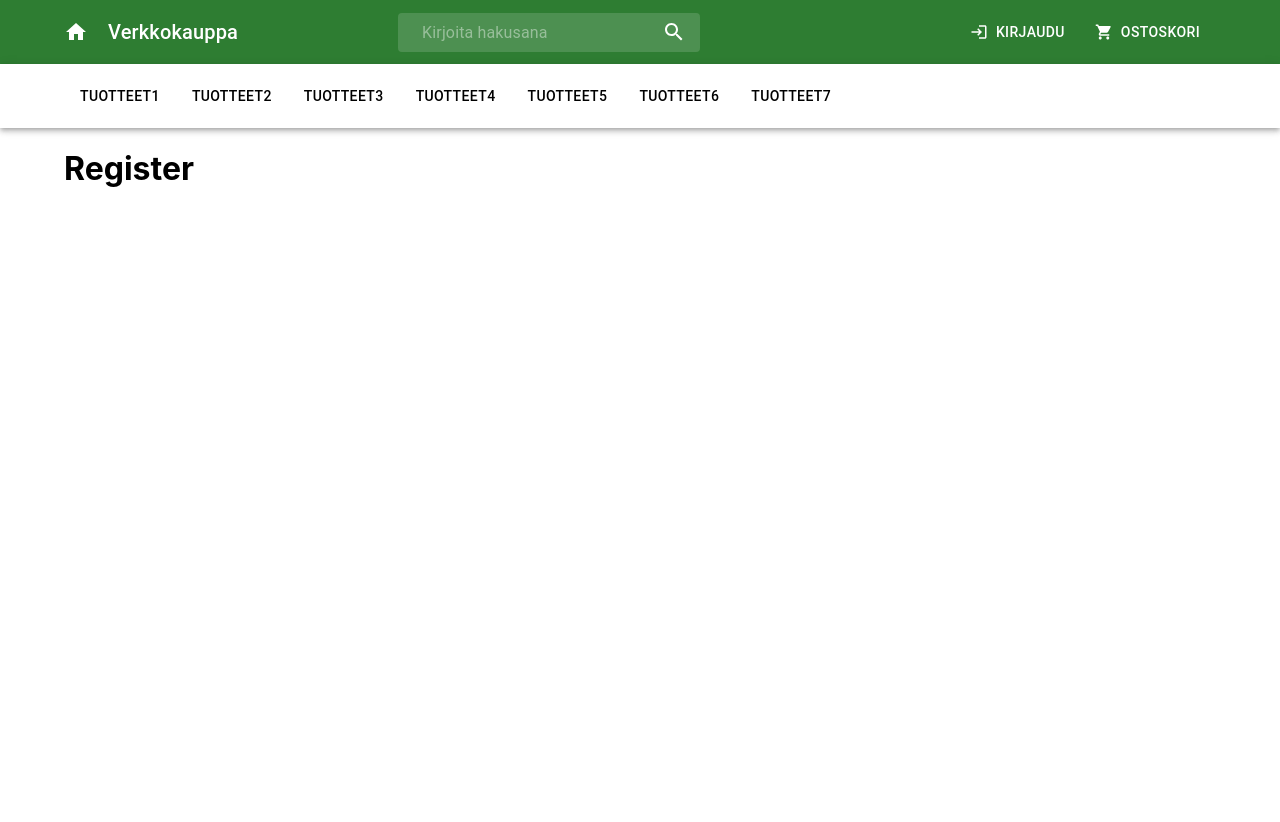
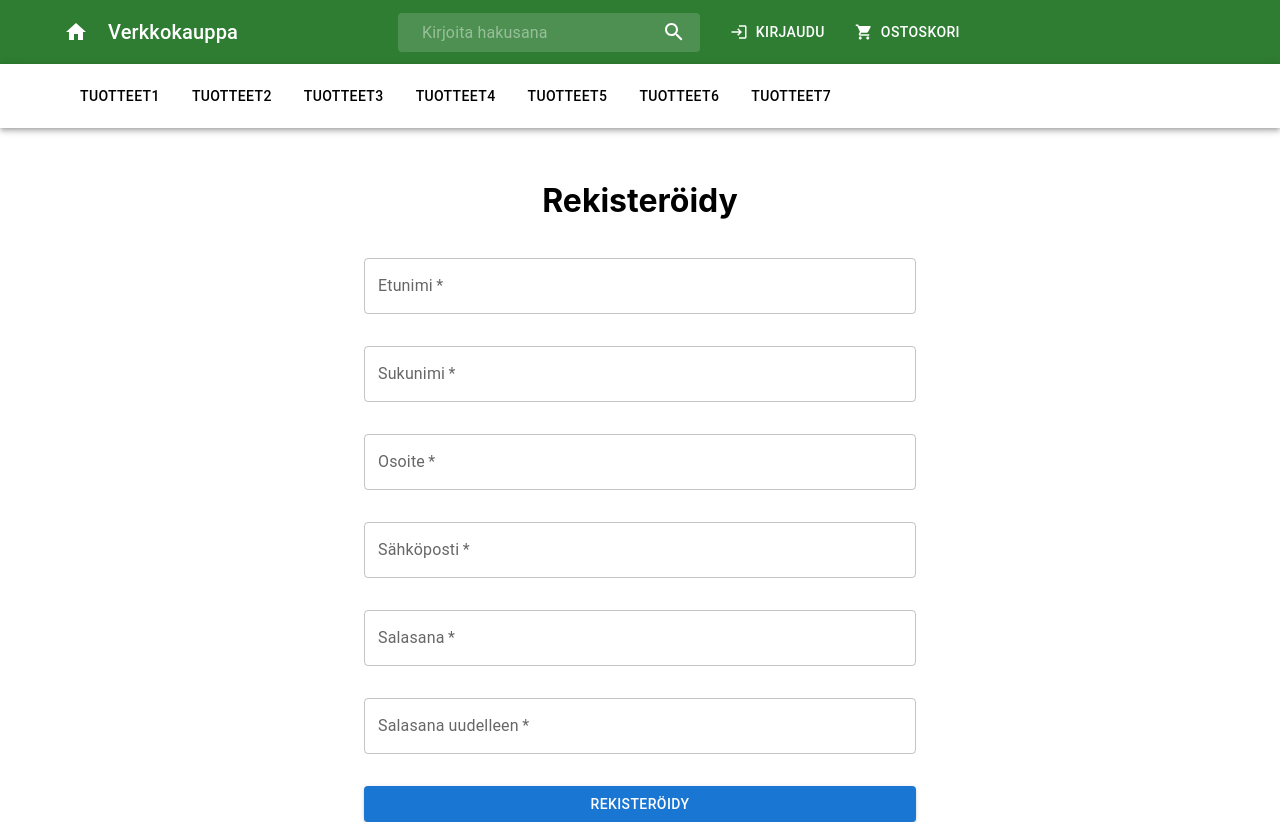
Before and after one commit to TaneliSaa/Hommia, a React (Create React App) app: page /Register in a window 1280 px wide. Before the commit the page ends 800 px from the top, so only its background shows below. Built offline with nearby package versions, Linux system fonts and the light colour scheme.

Commit message:
Päivitystä

```diff
--- a/src/App.js
+++ b/src/App.js
@@ -8,6 +8,7 @@ import { ShoppingCart } from './components/ShoppingCart';
 
 //Tänne muut importit esimerkiksi router yms.
 import {Routes, Route} from 'react-router-dom';
+import { ForgottenPassword } from './components/ForgottenPassword';
 
 function App() {
 
@@ -28,6 +29,7 @@ function App() {
         <Route path='Register' element={<Register />} />
         <Route path='Login' element={<Login />} />
         <Route path='ShoppingCart' element={<ShoppingCart />} />
+        <Route path='ForgottenPassword' element={<ForgottenPassword />} />
 
       </Routes>
 
--- a/src/components/Appbar.js
+++ b/src/components/Appbar.js
@@ -10,10 +10,11 @@ import Home from '@mui/icons-material/Home';
 import SearchIcon from '@mui/icons-material/Search';
 import ShoppingCart from '@mui/icons-material/ShoppingCart';
 import Login from '@mui/icons-material/Login';
-import MoreIcon from '@mui/icons-material/MoreVert';
-import { Avatar, Button, Container, Grid, Popover, TextField } from '@mui/material';
+import { Avatar, Button, Container, Popover, TextField, makeStyles } from '@mui/material';
 import { useState } from 'react';
 import { Link } from 'react-router-dom';
+
+
 
 //Tyylimäärittelyt
 const Search = styled('div')(({ theme }) => ({
@@ -57,12 +58,13 @@ const Search = styled('div')(({ theme }) => ({
   }));
 
 
+
 const AppbarComponent = () => {
-
   //State-muuttujat
   const [anchorEl1,setAnchorEl1] = useState(null);
   const [anchorEl2,setAnchorEl2] = useState(null);
-
+  const [email,setEmail] = useState("")
+  const [password,setPassword] = useState("");
 
   const handleHoverOver = (event) => {
     setAnchorEl1(event.currentTarget);
@@ -83,10 +85,19 @@ const AppbarComponent = () => {
   const open = Boolean(anchorEl1);
   const open2 = Boolean(anchorEl2);
 
+  const handleSubmit = () => {
+
+    console.log(
+      "Login console:", "\n",
+      "Login sähköposti: ", email,  "\n",
+      "Login salasana: " , password,  "\n",
+    )
+  }
 
   return (
-    <Box sx={{ flexGrow: 1 }}>
-      <AppBar position='static' color='success'>
+
+    <Box sx={{flexGrow: 1}}>
+      <AppBar position="static" color="success">
         <Container>
           <Toolbar disableGutters variant='regular'>
             <IconButton
@@ -116,7 +127,7 @@ const AppbarComponent = () => {
                 inputProps={{ 'aria-label': 'search' }}
               />
             </Search>
-            <Box sx={{ flexGrow: 1 }} />
+            <Box  />
             <Box sx={{ display: { xs: 'none', md: 'flex' } }}>
               <Button
               color='inherit'
@@ -124,6 +135,7 @@ const AppbarComponent = () => {
               variant=''
               startIcon={<Login />}
               onClick={handleHoverOver}
+
               >
                 Kirjaudu
               </Button>
@@ -171,6 +183,8 @@ const AppbarComponent = () => {
                           name="email"
                           autoComplete="email"
                           autoFocus
+                          value={email}
+                          onChange={(e) => setEmail(e.target.value)}
                         />
                         <TextField
                           size='small'
@@ -182,12 +196,19 @@ const AppbarComponent = () => {
                           type="password"
                           id="password"
                           autoComplete="password"
+                          value={password}
+                          onChange={(e) => setPassword(e.target.value)}
                         />
                         <Button
                           type="submit"
                           fullWidth
                           variant="outlined"
                           sx={{ mt: 1, mb: 1 }}
+                          onClick={() => {
+                            handleSubmit();
+                            setEmail("");
+                            setPassword("");
+                            }}
                         >
                           Kirjaudu sisään
                         </Button>
@@ -199,7 +220,7 @@ const AppbarComponent = () => {
                           mb: 1
                          }}
                          >
-                          <Link href='' variant="body2">
+                          <Link to='ForgottenPassword' variant="body2">
                             Unohditko salasanan?
                           </Link>
                         </Box>
@@ -257,6 +278,7 @@ const AppbarComponent = () => {
                           fullWidth
                           variant="outlined"
                           sx={{ mt: 1, mb: 1 }}
+                          onClick={handleClose2}
                         >
                           Sulje
                         </Button>
--- /dev/null
+++ b/src/components/ForgottenPassword.js
@@ -0,0 +1,13 @@
+const ForgottenPassword = () => {
+
+
+
+    return(
+        <>
+            <h1>
+                Forgotten password page
+            </h1>
+        </>
+    );
+}
+export {ForgottenPassword};
--- a/src/components/Login.js
+++ b/src/components/Login.js
@@ -8,7 +8,6 @@ const Login = () => {
     return (
 
         <>
-
             <Container>
                 <h1>Login</h1>
                 <Button href="/Register">
--- a/src/components/Register.js
+++ b/src/components/Register.js
@@ -1,19 +1,137 @@
-import { Box, Container } from "@mui/material";
+import { useState } from 'react';
+import { Box, Button, Container, TextField } from "@mui/material";
 
 const Register = () => {
+
+    //State muuttujat
+    const [name,setName] = useState("");
+    const [lastName,setLastName] = useState("");
+    const [address,setAddress] = useState("");
+    const [email,setEmail] = useState("");
+    const [password,setPassword] = useState("");
+    const [confirmPassword,setConfirmPassword] = useState("");
+
+
+
+
+
+
+const handleSubmit = () => {
+
+    console.log(
+    "Rekisteröinti console: ", "\n" ,
+    "Käyttäjän nimi: " ,  name , "\n" ,
+    "Käyttäjän sukunimi: " , lastName , "\n" ,
+    "Käyttäjän osoite: " , address , "\n" ,
+    "Käyttäjän sähköposti: " , email , "\n" ,
+    "Käyttäjän salasana: " , password , "\n" ,
+    "Käyttäjän salasana uudelleen: " , confirmPassword
+    );
+}
 
 
     return (
 
-        <>
-
-            <Container>
-                <h1>Register</h1>
-
-            </Container>
-
-        </>
+        <Container maxWidth="sm">
+            <Box
+                sx={{
+                    marginTop: 4,
+                    display: 'flex',
+                    flexDirection: 'column',
+                    alignItems: 'center',
+                }}
+            >
+                <h1>Rekisteröidy</h1>
+                    <TextField
+                        name="firstName"
+                        margin="normal"
+                        variant="outlined"
+                        label="Etunimi"
+                        fullWidth
+                        required
+                        value={name}
+                        onChange={(e) => setName(e.target.value)}
+                        sx={{ marginBottom: 2 }}
+                    />
+                    <TextField
+                        name="lastName"
+                        margin="normal"
+                        variant="outlined"
+                        label="Sukunimi"
+                        fullWidth
+                        required
+                        value={lastName}
+                        onChange={(e) => setLastName(e.target.value)}
+                        sx={{ marginBottom: 2 }}
+                    />
+                    <TextField
+                        name="address"
+                        margin="normal"
+                        variant="outlined"
+                        label="Osoite"
+                        fullWidth
+                        required
+                        value={address}
+                        onChange={(e) => setAddress(e.target.value)}
+                        sx={{ marginBottom: 2 }}
+                    />
+                    <TextField
+                        name="email"
+                        margin="normal"
+                        variant="outlined"
+                        label="Sähköposti"
+                        fullWidth
+                        required
+                        value={email}
+                        onChange={(e) => setEmail(e.target.value)}
+                        sx={{ marginBottom: 2 }}
+                    />
+                    <TextField
+                        name="password"
+                        margin="normal"
+                        variant="outlined"
+                        label="Salasana"
+                        type="password"
+                        fullWidth
+                        required
+                        value={password}
+                        onChange={(e) => setPassword(e.target.value)}
+                        sx={{ marginBottom: 2 }}
+                    />
+                    <TextField
+                        name="confirmPassword"
+                        margin="normal"
+                        variant="outlined"
+                        label="Salasana uudelleen"
+                        type="password"
+                        fullWidth
+                        required
+                        value={confirmPassword}
+                        onChange={(e) => setConfirmPassword(e.target.value)}
+                        sx={{ marginBottom: 2 }}
+                    />
+                    <Button
+                        type="submit"
+                        variant="contained"
+                        color="primary"
+                        fullWidth
+                        required
+                        sx={{ marginTop: 2 }}
+                        onClick={() => {
+                            handleSubmit();
+                            setName("");
+                            setLastName("");
+                            setAddress("");
+                            setEmail("");
+                            setPassword("");
+                            setConfirmPassword("");
+                        }}
+                    >
+                        Rekisteröidy
+                    </Button>
+            </Box>
+        </Container>
     );
 };
 
-export {Register};
+export { Register };
```
Also changed, not shown: 1 other file (tests, documents, lock files or other folders).
